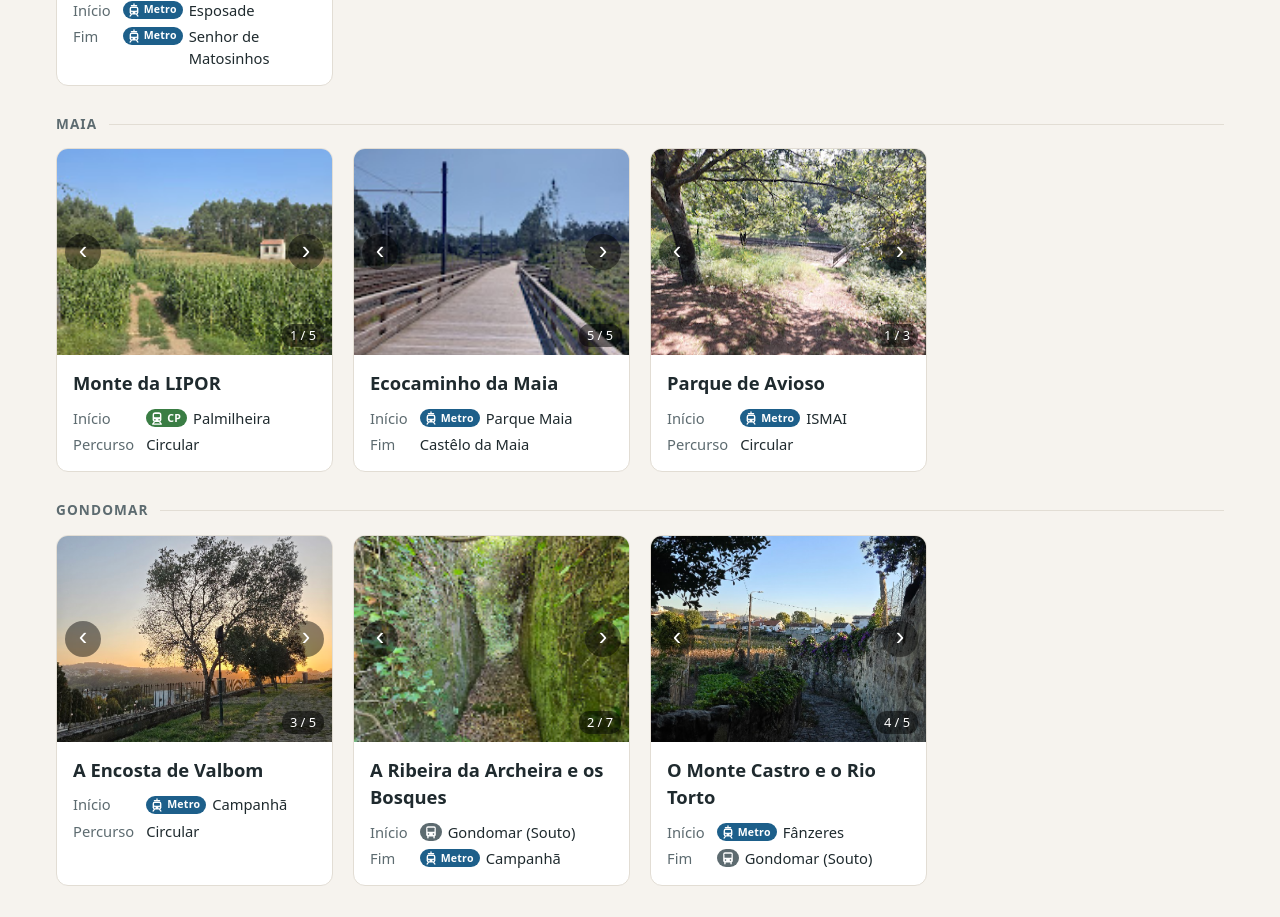
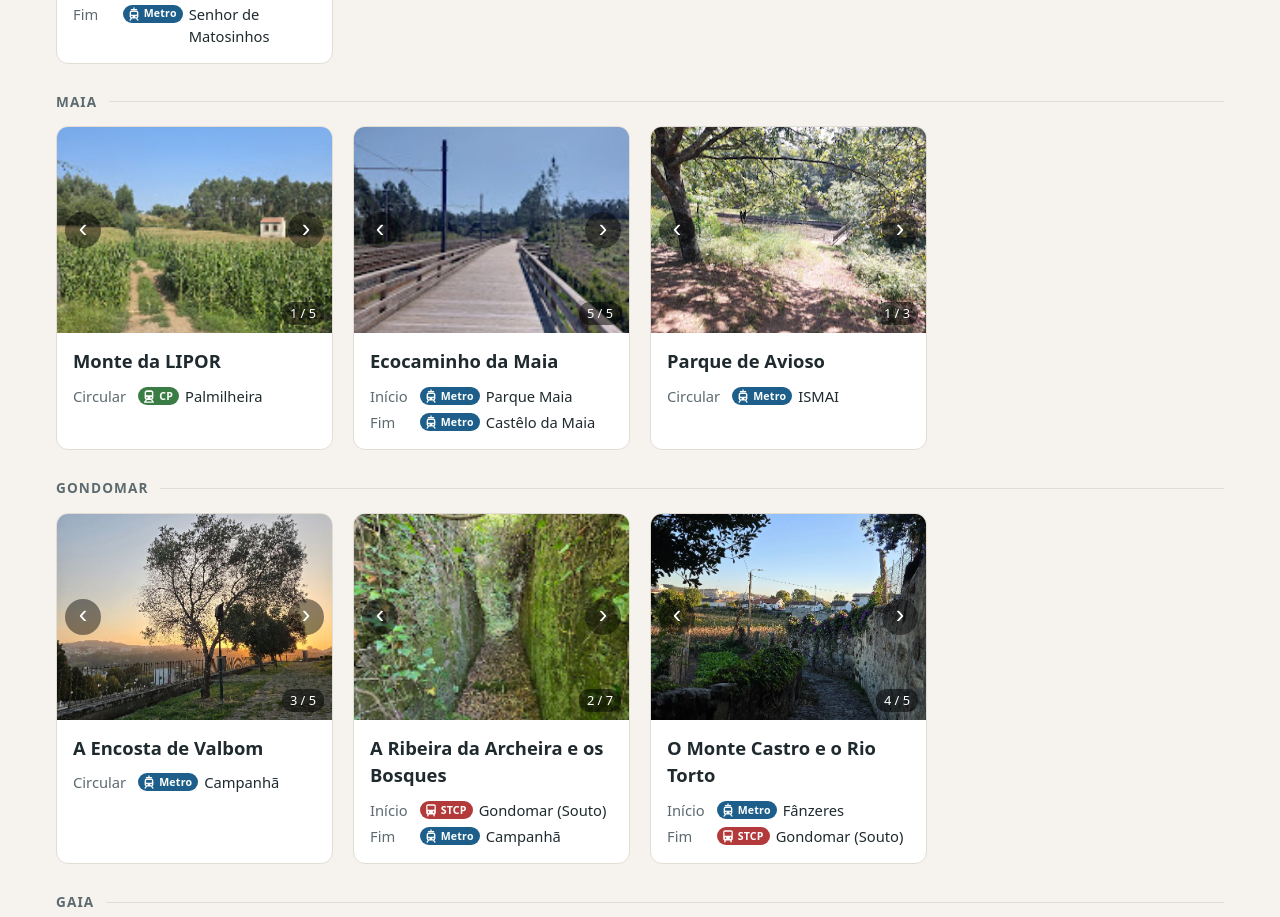
Before and after one commit to Eldsewhere/mauscaminhos, a React (Vite) app: page / in a window 1280 px wide. Shown: the part 1860-2777 px from the top of the page. Built offline with nearby package versions, Linux system fonts and the light colour scheme.

Commit message:
add transports

```diff
--- a/src/components/TrailCard.tsx
+++ b/src/components/TrailCard.tsx
@@ -65,17 +65,12 @@ export function TrailCard({ trail, selected, onSelect }: Props) {
         <div className="trail-body">
           <h4>{text.name}</h4>
           <dl>
-            <dt>{t.start}</dt>
+            <dt>{trail.circular ? t.circular : t.start}</dt>
             <dd>
               <TransportBadge operator={operatorOf(trail.start)} />
               {text.start ?? '—'}
             </dd>
-            {trail.circular ? (
-              <>
-                <dt>{t.route}</dt>
-                <dd>{t.circular}</dd>
-              </>
-            ) : (
+            {!trail.circular && (
               <>
                 <dt>{t.end}</dt>
                 <dd>
--- a/src/data/trails.ts
+++ b/src/data/trails.ts
@@ -189,7 +189,7 @@ const allTrails: Trail[] = [
     name: 'Ecocaminho da Maia',
     area: 'Maia',
     start: 'Parque Maia metro station',
-    end: 'Castêlo da Maia',
+    end: 'Castêlo da Maia metro station',
     landmarks: [],
     position: PARQUE_MAIA,
   },
@@ -228,7 +228,7 @@ const allTrails: Trail[] = [
     name: 'Archeira Ribeira and the Woods',
     namePt: 'A Ribeira da Archeira e os Bosques',
     area: 'Gondomar',
-    start: 'Gondomar (Souto) bus station',
+    start: 'STCP Gondomar (Souto)',
     end: 'Campanhã metro station',
     landmarks: [],
     position: GONDOMAR_SOUTO,
@@ -239,7 +239,7 @@ const allTrails: Trail[] = [
     namePt: 'O Monte Castro e o Rio Torto',
     area: 'Gondomar',
     start: 'Fânzeres metro station',
-    end: 'Gondomar (Souto) bus station',
+    end: 'STCP Gondomar (Souto)',
     landmarks: [],
     position: FANZERES,
   },
```
